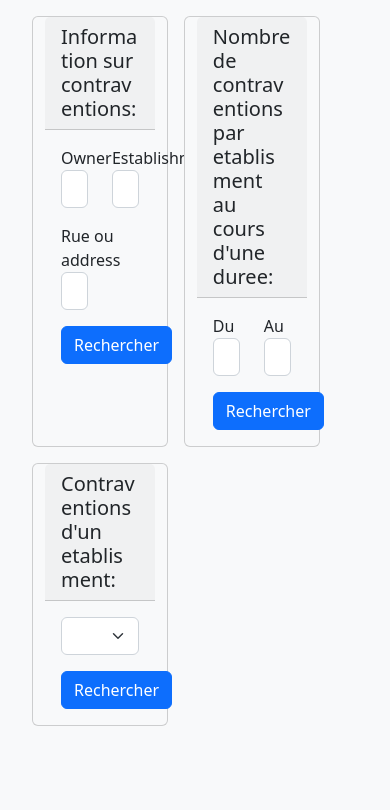
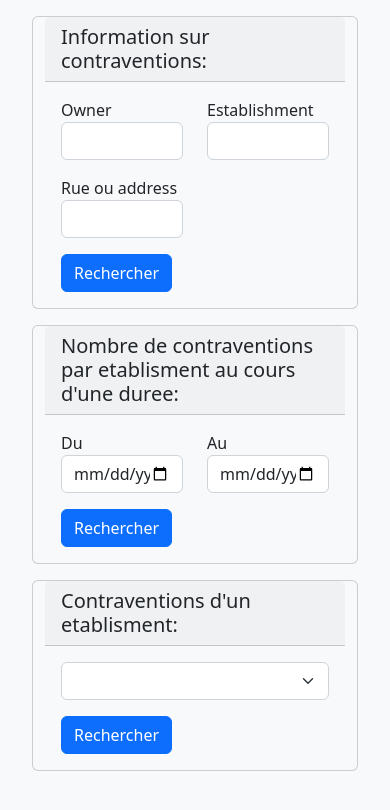
Before and after one commit to charbeltabet/MTL-Contraventions, a Flask app: page / in a window 390 px wide. Shown: the top 810 px of the page. Run offline with Flask 3, Linux system fonts and the light colour scheme; data that the repository does not hold is empty.

Commit message:
Make landing page responsive

```diff
--- a/app/templates/contrevenants/index.html
+++ b/app/templates/contrevenants/index.html
@@ -1,7 +1,7 @@
 {% extends "base.html" %}
 {% block content %}
 <div class="row m-3">
-  <div class="card col-5 me-3 bg-light">
+  <div class="card col-sm-5 me-3 mb-3 bg-light">
     <h5 class="card-header">Information sur contraventions:</h5>
     <div class="card-body">
       <form action="{{ url_for('contrevenants.search_contrevenants') }}" method="get">
@@ -25,7 +25,7 @@
       </form>
     </div>
   </div>
-  <div class="card col-5 bg-light">
+  <div class="card col-sm-5 mb-3 bg-light">
     <h5 class="card-header">Nombre de contraventions par etablisment au cours d'une duree:</h5>
     <div class="card-body">
       <form id="date-search-form" class="row">
@@ -43,7 +43,7 @@
       </form>
     </div>
   </div>
-  <div class="card col-5 mt-3 bg-light">
+  <div class="card col-sm-5 mb-3 bg-light">
     <h5 class="card-header">Contraventions d'un etablisment:</h5>
     <div class="card-body">
       <form id="establishments-violations-search" class="row">
```
